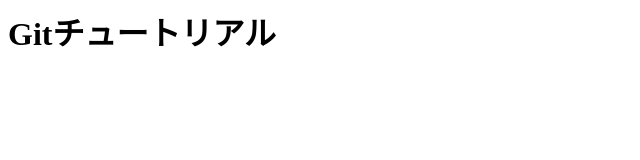
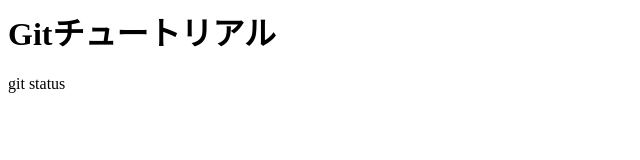
Before and after one commit to kiwi2000/git_tutorial_bak, a plain HTML site: page index.html in a window 1280 px wide. Shown: the full height of the page, 0-640 px from the left. Drawn offline with Linux system fonts and the light colour scheme.

Commit message:
git statusコマンドを追記

```diff
--- a/index.html
+++ b/index.html
@@ -1 +1,2 @@
 <h1>Gitチュートリアル</h1>
+<p1>git status</p1>
```
